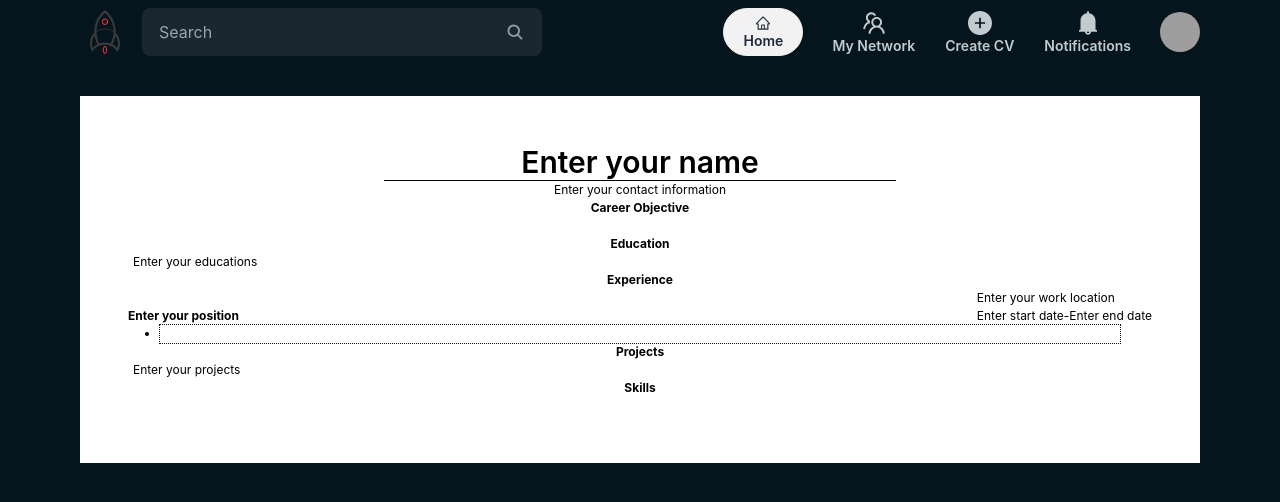
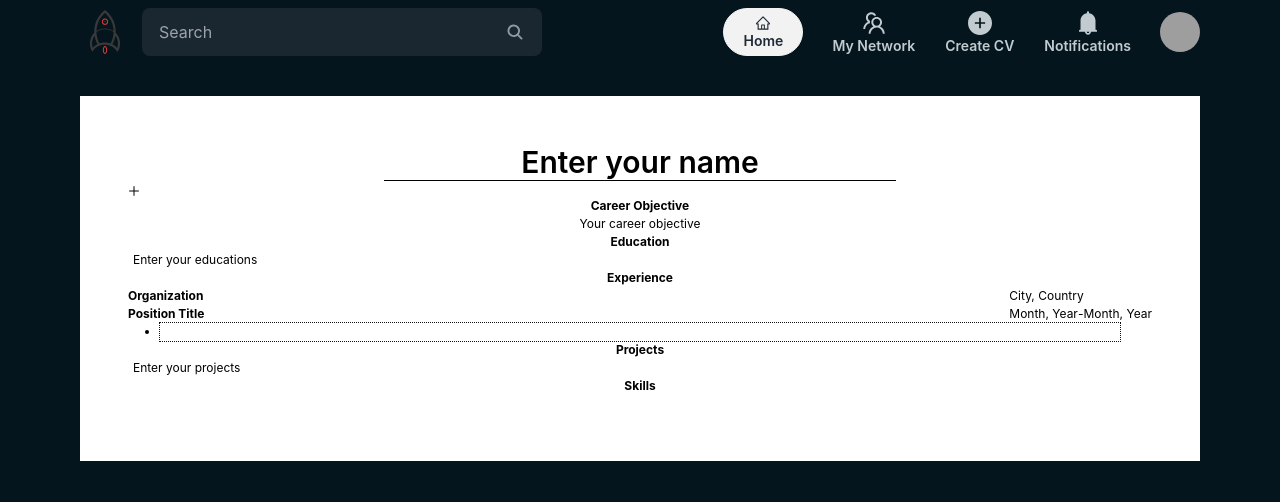
Before and after one commit to plphuc/goJob, a React (Create React App) app: page /createCv in a window 1280 px wide. Shown: the top 502 px of the page. Built offline with nearby package versions, Linux system fonts and the light colour scheme; grey boxes are pictures that could not be loaded.

Commit message:
fix add remove item in list

```diff
--- a/src/index.css
+++ b/src/index.css
@@ -37,6 +37,10 @@
         justify-content: center;
         align-items: center;
     }
+
+    .w-unset {
+        width: unset;
+    }
 }
 
 @layer utilities {
--- /dev/null
+++ b/src/pages/CreateCv/components/InfoForm/ContactInfo.jsx
@@ -0,0 +1,72 @@
+import { PlusOutlined } from '@ant-design/icons'
+import React, { useEffect, useRef, useState } from 'react'
+import './InfoForm.css'
+
+const ContactInfo = () => {
+    const currentContactInfoRef = useRef('')
+    const [contactInfoList, setContactInfoList] = useState([''])
+
+    const handleModifyContactInfoList = (e) => {
+        if (e.keyCode === 8) {
+            // not allow remove when list has 1 item/Current Ref in tabIndex 0
+            if (contactInfoList.length === 1 || e.target.tabIndex === 0) {
+                return
+            }
+
+            setContactInfoList([
+                ...contactInfoList.slice(0, currentContactInfoRef.current.tabIndex),
+                ...contactInfoList.slice(currentContactInfoRef.current.tabIndex + 1),
+            ])
+            return
+        }
+        if (e.keyCode === 13) {
+            e.preventDefault()
+            setContactInfoList([
+                ...contactInfoList.slice(0, currentContactInfoRef.current.tabIndex + 1),
+                '',
+                ...contactInfoList.slice(currentContactInfoRef.current.tabIndex + 2),
+            ])
+            return
+        }
+    }
+
+    // useEffect(() => {
+    //     if (currentContactInfoRef.current) {
+    //         currentContactInfoRef.current.focus()
+    //     }
+    // }, [contactInfoList])
+
+    return (
+        <div
+            onKeyDown={handleModifyContactInfoList}
+            className="flex items-center mt-1"
+        >
+            {/* <div className="flex justify-center flex-1">
+                {contactInfoList.map((contactInfo, idx) => {
+                    return (
+                        <li key={idx} className="list-disc">
+                            <span
+                                key={idx}
+                                className="input-form !w-unset focus:outline-none relative -left-3"
+                                contentEditable={true}
+                                defaultValue={contactInfo}
+                                ref={
+                                    currentContactInfoRef.current === '' ||
+                                    idx === currentContactInfoRef.current?.tabIndex + 1
+                                        ? (input) => {
+                                              currentContactInfoRef.current = input
+                                              currentContactInfoRef.current.focus()
+                                          }
+                                        : undefined
+                                }
+                            ></span>
+                        </li>
+                    )
+                })}
+            </div> */}
+            <PlusOutlined className="cursor-pointer" />
+        </div>
+    )
+}
+
+export default ContactInfo
--- a/src/pages/CreateCv/components/InfoForm/DetailsInfoForm.jsx
+++ b/src/pages/CreateCv/components/InfoForm/DetailsInfoForm.jsx
@@ -1,87 +1,81 @@
-import { useEffect, useRef, useState } from 'react'
-import './InfoForm.css'
+import { useEffect, useRef, useState } from 'react';
+import './InfoForm.css';
 
 const DetailsInfoForm = () => {
-    const [experienceList, setExperienceList] = useState([''])
-    const focusExperienceLRef = useRef('')
+    const [experienceList, setExperienceList] = useState(['']);
+    const focusExperienceLRef = useRef(null);
+    const lastFocusedIndex = useRef(0)
 
     const handleAddBulletItem = (e) => {
-        if (e.keyCode === 13) {
-            e.preventDefault()
-            setExperienceList([
-                ...experienceList.slice(0, focusExperienceLRef.tabIndex + 1),
+        const currentTabIndex = e.target.tabIndex;
+
+        if (e.keyCode === 8) {
+            // Prevent removal if list has 1 item or if the current item is focused
+            if (experienceList.length === 1 || currentTabIndex === 0) {
+                return;
+            }
+
+            // Remove item from the list
+            setExperienceList(prevList => [
+                ...prevList.slice(0, currentTabIndex),
+                ...prevList.slice(currentTabIndex + 1),
+            ]);
+            lastFocusedIndex.current = currentTabIndex - 1
+        } else if (e.keyCode === 13) {
+            e.preventDefault();
+
+            // Add new item to the list
+            setExperienceList(prevList => [
+                ...prevList.slice(0, currentTabIndex + 1),
                 '',
-                ...experienceList.slice(focusExperienceLRef.tabIndex + 2),
-            ])
+                ...prevList.slice(currentTabIndex + 1),
+            ]);
+            lastFocusedIndex.current = currentTabIndex + 1
         }
-    }
+    };
 
     useEffect(() => {
-        console.log(focusExperienceLRef.current)
+        // Focus on the last focused index after list change
         if (focusExperienceLRef.current) {
-            focusExperienceLRef.current.focus()
+            focusExperienceLRef.current.focus();
         }
-    }, [experienceList])
+    }, [experienceList]);
 
     return (
         <div>
             <div className="general-info">
                 <div className="name-info">
-                    <div
-                        className="contenteditable organization-name"
-                        data-placeholder="Enter your organization's name"
-                    >
-                        <p contentEditable></p>
-                    </div>
-                    <p
-                        className="title"
-                        contentEditable
-                        data-placeholder="Enter your position"
-                    ></p>
+                    <p className="contenteditable organization-name" data-placeholder="Organization" contentEditable></p>
+                    <p className="title" contentEditable data-placeholder="Position Title"></p>
                 </div>
                 <div className="location-date-info">
-                    <p
-                        className="location"
-                        contentEditable
-                        data-placeholder="Enter your work location"
-                    ></p>
+                    <p className="location" contentEditable data-placeholder="City, Country"></p>
                     <p className="date">
-                        <span
-                            contentEditable
-                            data-placeholder="Enter start date"
-                        ></span>
+                        <span contentEditable data-placeholder="Month, Year"></span>
                         <span>-</span>
-                        <span
-                            contentEditable={true}
-                            data-placeholder="Enter end date"
-                        ></span>
+                        <span contentEditable data-placeholder="Month, Year"></span>
                     </p>
                 </div>
             </div>
             <div onKeyDown={handleAddBulletItem}>
                 <ul className="detail-info">
-                    {experienceList.map((experience, idx) => {
-                        return (
-                            <li
-                                key={idx}
-                                contentEditable={true}
-                                value={experience}
-                                tabIndex={idx}
-                                onFocus={(input) =>
-                                    (focusExperienceLRef.current = input.target)
+                    {experienceList.map((experience, idx) => (
+                        <li
+                            key={idx}
+                            contentEditable
+                            tabIndex={idx}
+                            ref={el => {
+                                if (el?.tabIndex === lastFocusedIndex.current) {
+                                    focusExperienceLRef.current = el;
                                 }
-                                ref={
-                                    (focusExperienceLRef.current === '' || idx === focusExperienceLRef.current?.tabIndex)  + 1
-                                        ? (input) => focusExperienceLRef.current = input
-                                        : undefined
-                                }
-                            ></li>
-                        )
-                    })}
+                            }}
+                        >
+                        </li>
+                    ))}
                 </ul>
             </div>
         </div>
-    )
-}
+    );
+};
 
-export default DetailsInfoForm
+export default DetailsInfoForm;
--- a/src/pages/CreateCv/components/InfoForm/InfoForm.css
+++ b/src/pages/CreateCv/components/InfoForm/InfoForm.css
@@ -15,10 +15,6 @@
     width: 100%;
     text-align: left;
     color: black;
-
-    &:focus {
-        outline: none;
-    }
 }
 
 .separator {
@@ -62,4 +58,10 @@
 
 [contentEditable='true']:focus {
     outline-style: dotted;
+    outline-width: 1px;
 }
+
+.contact-info-item {
+    display: list-item;
+    list-style: disc outside none;
+}
--- a/src/pages/CreateCv/components/InfoForm/InfoForm.jsx
+++ b/src/pages/CreateCv/components/InfoForm/InfoForm.jsx
@@ -1,6 +1,7 @@
 import React from 'react'
 import './InfoForm.css'
 import DetailsInfoForm from './DetailsInfoForm'
+import ContactInfo from './ContactInfo'
 
 const InfoForm = () => {
     const handleChangeText = (e) => {
@@ -17,20 +18,14 @@ const InfoForm = () => {
                 ></p>
             </div>
             <div className="separator"></div>
-            <div className="field-form persona-info">
-                <p
-                    className="input-form  !text-center"
-                    contentEditable={true}
-                    onChange={handleChangeText}
-                    data-placeholder="Enter your contact information"
-                ></p>
-            </div>
+            <div className="field-form persona-info"><ContactInfo /></div>
             <div className="field-form career-object">
                 <p className='title-field'>Career Objective</p>
                 <p
                     className="input-form !text-center"
                     contentEditable={true}
                     onChange={handleChangeText}
+                    data-placeholder="Your career objective"
                 ></p>
             </div>
             <div className="field-form education">
```
